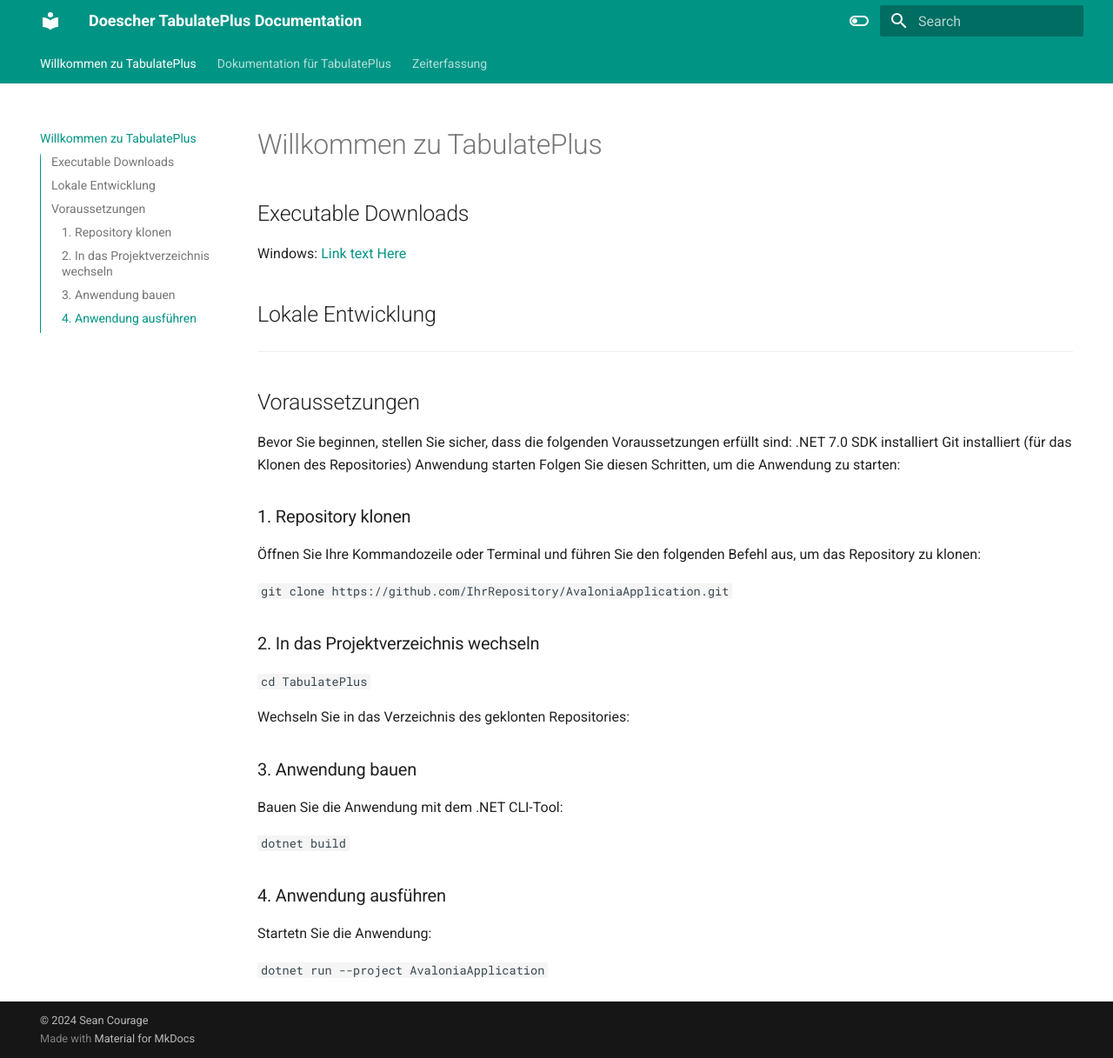
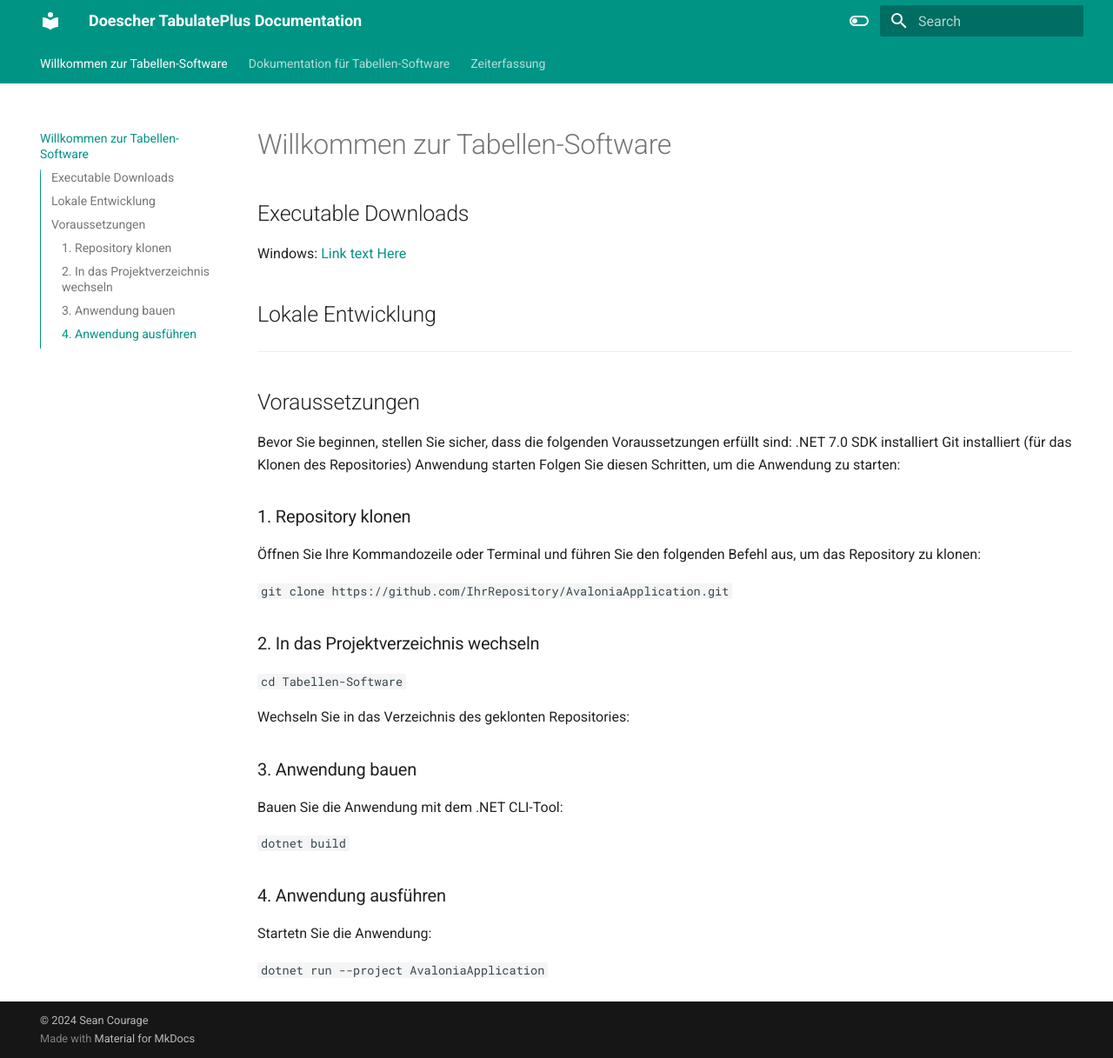
Before and after one commit to CourageSean/doescher-doc, an MkDocs documentation site: the page built from docs/index.md, in a window 1280 px wide and 1217 px high. Shown: the whole window at 87% size. Built offline with MkDocs 1.6.1 and Material for MkDocs 9.7.7, drawn with Linux system fonts in a browser that asks for light colours.

Commit message:
site update

```diff
--- a/docs/documentation.md
+++ b/docs/documentation.md
@@ -1,4 +1,4 @@
-# Dokumentation für TabulatePlus
+# Dokumentation für Tabellen-Software
 
 Diese Dokumentation bietet einen Überblick über die Kernkomponenten der AvaloniaApplication, um Entwicklern und Kunden einen schnellen Einstieg und Verständnis der Anwendung zu ermöglichen. Die Anwendung besteht aus verschiedenen Views und ViewModels, die zusammenarbeiten, um die Funktionalität der Anwendung zu realisieren.
 
--- a/docs/index.md
+++ b/docs/index.md
@@ -1,4 +1,4 @@
-# Willkommen zu TabulatePlus
+# Willkommen zur Tabellen-Software
 
 ## Executable Downloads
 Windows: [Link text Here](https://link-url-here.org)
@@ -19,7 +19,7 @@
 
 ### 2. In das Projektverzeichnis wechseln
 
-`cd TabulatePlus`
+`cd Tabellen-Software`
 
 Wechseln Sie in das Verzeichnis des geklonten Repositories:
 
```
